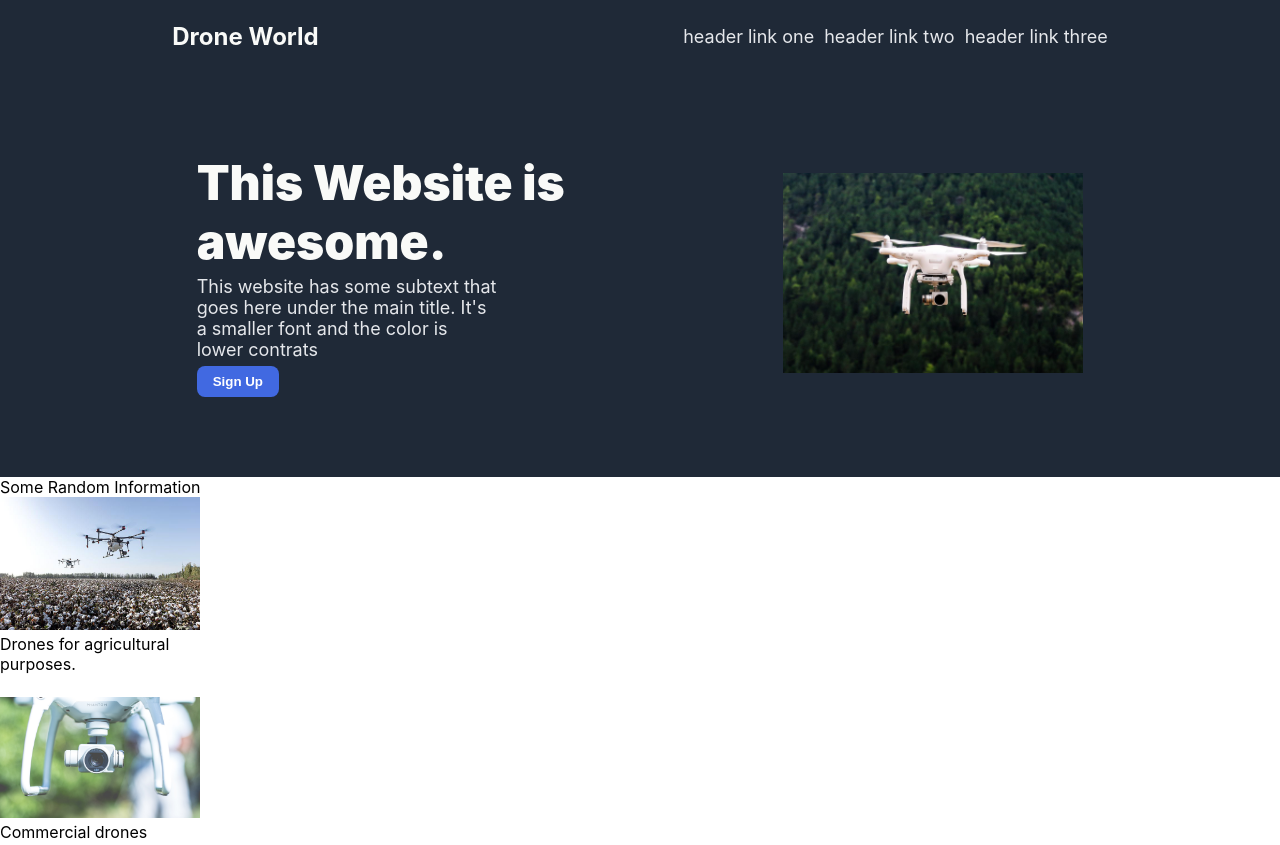
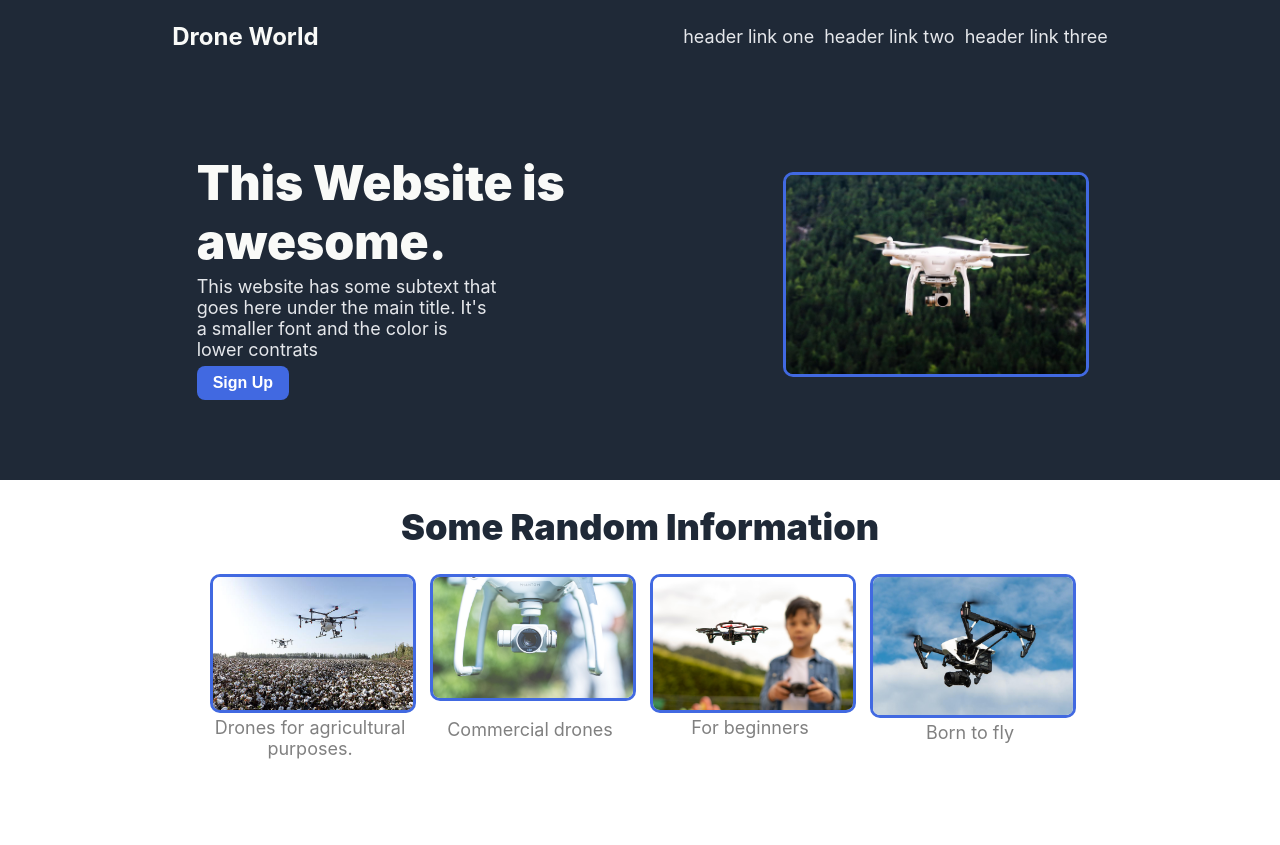
Before and after one commit to Kayalac/Project_Landing_Page, a plain HTML site: page index.html in a window 1280 px wide. Shown: the top 845 px of the page. Drawn offline with Linux system fonts and the light colour scheme.

Commit message:
Finish Random container and Conatiner3 on .css

```diff
--- a/index.html
+++ b/index.html
@@ -58,10 +58,9 @@
             <img src="./images/agriculture.jpeg" alt="Drone usage over cotton fields ">
             <div class="text">Drones for agricultural purposes.</div>
             </div>
-
             <div class="item2">
             <img src="./images/dji.jpeg" alt="Aerial and videograpy dji drone">
-            <div class="text">Commercial drones</div>
+            <div class="text2">Commercial drones</div>
             </div>
             <div class="item3">
             <img src="./images/portable.jpeg" alt="Low qualitu drones">
--- a/style.css
+++ b/style.css
@@ -79,23 +79,60 @@ button.signup{
     font-weight: 700;
     border-radius: 8px;
     padding: 8px 16px;
-
+    font-size: medium;
+}
+.container2{ /*Random container*/
+    display: flex;
+    justify-content: center;
+    align-items: center;
+    padding: 25px;
+}
+.random{
+    font-size: 36px;
+    font-weight: 900;
+    color: #1f2937;
+}
+/*Image container*/
+.container3{
+    display: flex;
+    justify-content: center;
+    align-items: center;
+    flex-direction: row;
+    gap: 20px;
+    padding-bottom: 80px;
+}
+.text{
+    display: flex;
+    justify-content: center;
+    color: gray;
+    font-size: 18px;
+    text-align: center;
+    align-content: center;
+}
+.text2{
+    display: flex;
+    justify-content: center;
+    padding-top: 14px;
+    color: gray;
+    font-size: 18px;
+    text-align: center;
+    align-content: center;
 
 }
-
-/*Random container*/
-/*Image container*/
-
 img{
     max-width: 100%;
     max-height: 100%;
     object-fit: contain;
+    border:3px solid royalblue;
+    border-radius: 10px;
 }
 
 .item1,
 .item2,
 .item3,
 .item4{
+
+
     height: 200px;
     width: 200px;
 }
```
